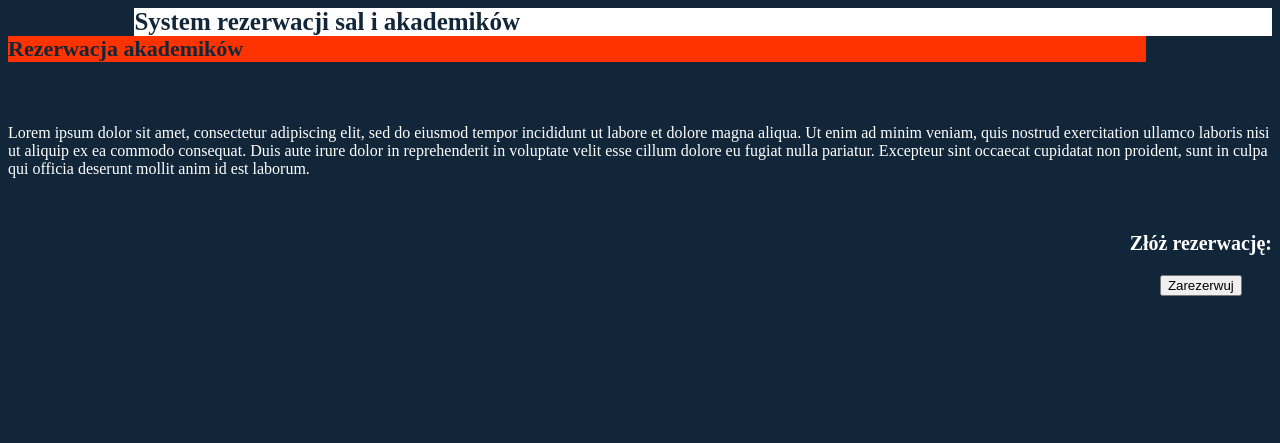
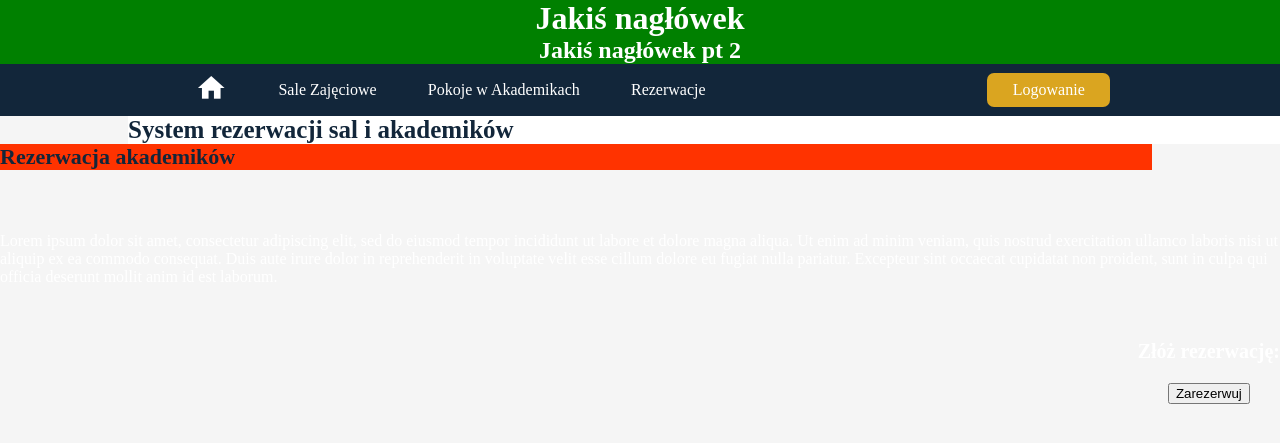
Before and after one commit to weronika313/ReservationSystem, a Django app: page /dorm_reservation/ in a window 1280 px wide. Shown: the top 443 px of the page. Run offline with Django 3.2, Linux system fonts and the light colour scheme.

Commit message:
Pasek Nawigacji

```diff
--- a/reservations/static/ReservationSystem/base.css
+++ b/reservations/static/ReservationSystem/base.css
@@ -1,6 +1,6 @@
 /* header of page */
 
-.text{
+.text {
 	background-color: #ffffff;
 	color: #12263A;
 	float: right;
@@ -12,7 +12,10 @@
 
 
 body {
-	background-color: #12263A;
+	/* background-color: #12263A; */
+	background-color: whitesmoke;
+	padding: 0;
+	margin: 0;
 }
 
 h1 {
@@ -26,3 +29,30 @@ h2 {
 h3 {
 	color: #ffffff;
 }
+
+i {
+	font-size: 2em !important;
+	display: block;
+}
+
+nav {
+	display: flex;
+	flex-direction: row;
+	justify-content: center;
+	align-items: center;
+	background-color: #12263A;
+	position: sticky;
+}
+
+#login {
+	background-color: goldenrod;
+	border-radius: 7px;
+	margin-left: 20%
+}
+
+nav>a {
+	text-decoration: none;
+	color: white;
+	display: block;
+	padding: 1vh 2vw;
+}
--- a/reservations/templates/ReservationSystem/base.html
+++ b/reservations/templates/ReservationSystem/base.html
@@ -5,13 +5,23 @@
 
 <head>
 	<link rel="stylesheet" type="text/css" href="{% static 'ReservationSystem/base.css' %}">
+	<link rel="stylesheet" href="https://fonts.googleapis.com/icon?family=Material+Icons">
 	<meta charset="UTF-8">
 	<title>srsly</title>
 </head>
 
-<header>
+<header style="background-color: green;">
+	<h1 style="text-align: center; margin: 0; padding: 0;">Jakiś nagłówek</h1>
+	<h2 style="text-align: center; margin: 0; padding: 0;">Jakiś nagłówek pt 2</h1>
+</header>
 
-</header>
+<nav>
+	<a href="/"><i class="material-icons">home</i></a>
+	<a href="/room_reservation">Sale Zajęciowe</a>
+	<a href="/dorm_reservation">Pokoje w Akademikach</a>
+	<a href="/reservations_callendar">Rezerwacje</a>
+	<a id="login" href="/login">Logowanie</a>
+</nav>
 
 <div class="text"> System rezerwacji sal i akademików </div>
 </br>
```
